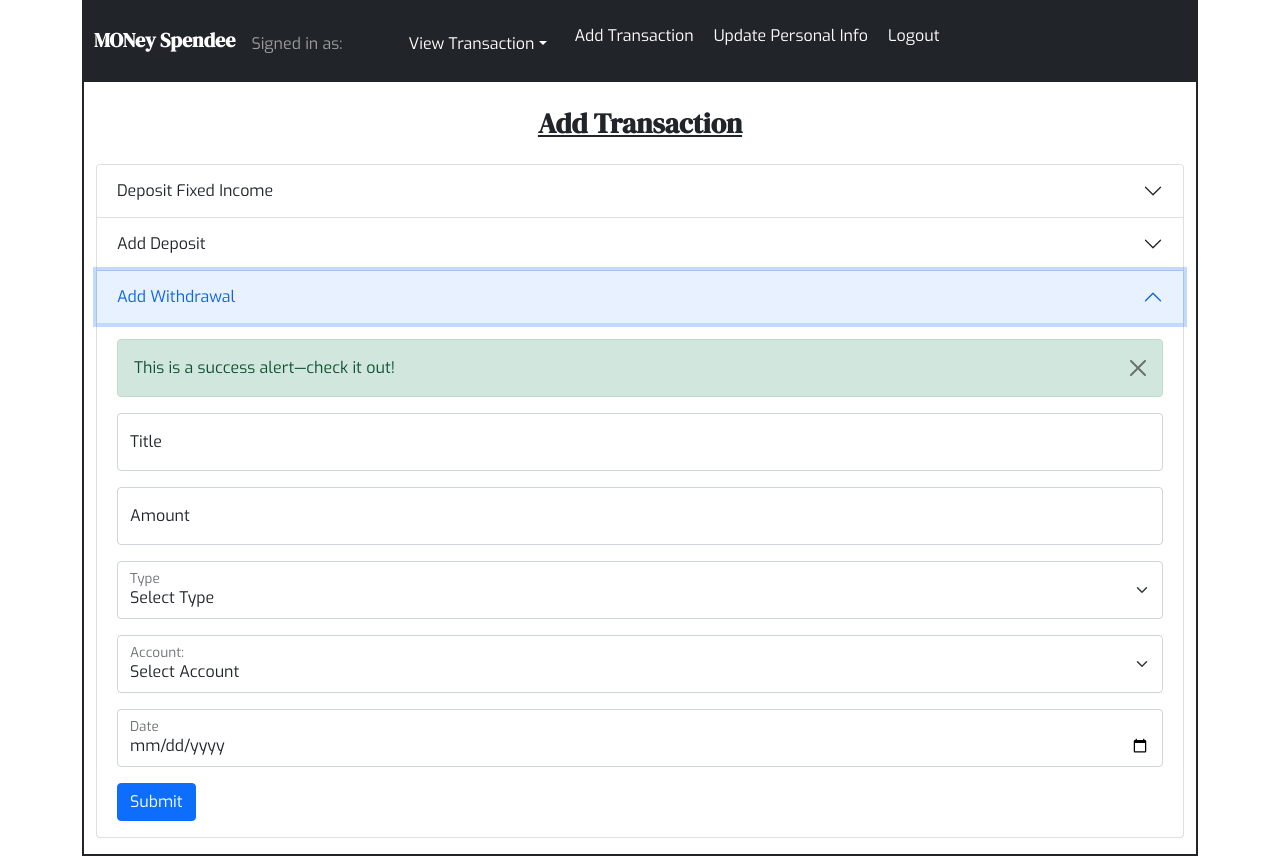
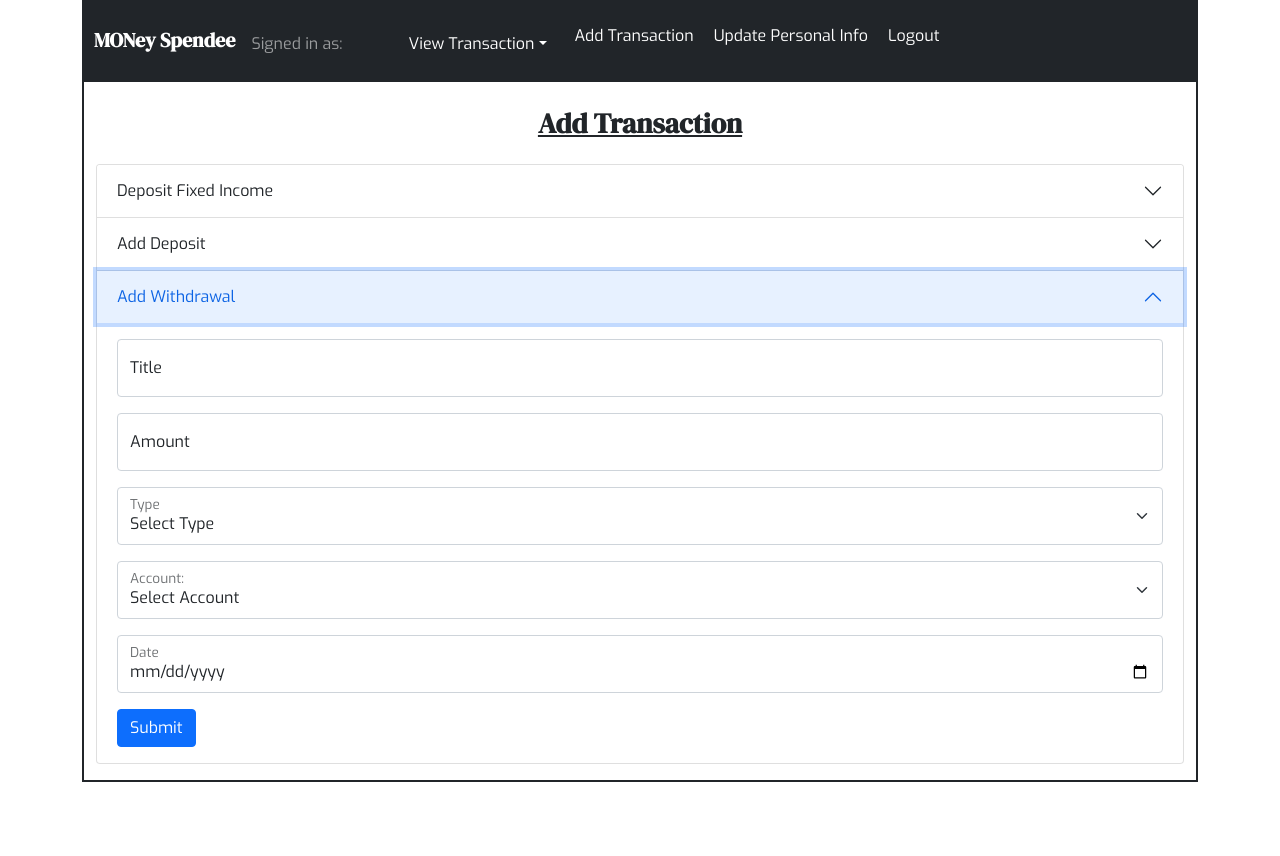
Before and after one commit to chonnikan-aue/money-spendee-client, a React (Create React App) app: page /add-transaction in a window 1280 px wide. Both pictures are taken after a click on the button "Add Withdrawal". After the commit the page ends 800 px from the top, so only its background shows below. Built offline with nearby package versions, Linux system fonts and the light colour scheme.

Commit message:
alert done

```diff
--- a/src/components/AddWithdrawTransaction/AddWithdrawTransaction.js
+++ b/src/components/AddWithdrawTransaction/AddWithdrawTransaction.js
@@ -6,14 +6,14 @@ const AddWithdrawTransaction = (props) => {
   const userId = props.userData.id
   console.log(props.userData)
   const [data, setData] = useState({
-    userId: userId,
-    alertAmount: 0,
+    userId: userId
   })
   const [formData, setFormData] = useState({
     withdrawFromId: 0,
     typeId: 0,
   });
-  const [show, setShow] = useState(true);
+  const [show, setShow] = useState(false);
+  const [alertAmount, setAlertAmount] = useState('')
 
   const handleChange = (e) => {
     let value = e.target.value;
@@ -23,10 +23,13 @@ const AddWithdrawTransaction = (props) => {
     let budgetAmount = 0
     let alertBudget
 
+    if (e.target.name === 'typeId' || e.target.name === 'withdrawFromId') {
       setFormData((prevState) => ({
         ...prevState,
-      [e.target.name]: value,
+        withdrawFromId: value,
+        typeId: value,
       }))
+    }
 
     console.log(formData)
 
@@ -38,17 +41,23 @@ const AddWithdrawTransaction = (props) => {
       console.log(`this is total ${totalAmount}`)
 
       matchWithdrawType = props.userData.WithdrawTypes.find(withdrawType => withdrawType.id == typeId);
+      console.log(matchWithdrawType)
       budgetAmount = totalAmount * (matchWithdrawType.budgetPercent / 100);
       console.log(`this is budget ${budgetAmount}`)
 
       const alertBudget = budgetAmount * (matchWithdrawType.alertPercent / 100);
       console.log(`this is alert ${alertBudget}`)
+      setAlertAmount(alertBudget)
     }
 
     if (e.target.name === 'amount') {
       value = parseInt(value, 10);
-        if (value > alertBudget) {
-
+      console.log(value)
+      console.log(alertAmount)
+      if (value > alertAmount) {
+          setShow(true)
+      } else {
+        setShow(false)
       }
     }
     setData((prevState) => ({
@@ -57,6 +66,8 @@ const AddWithdrawTransaction = (props) => {
       userId: props.userData.id,
     }));
   }
+
+
 
   const handleSubmit = e => {
     e.preventDefault();
@@ -77,9 +88,11 @@ const AddWithdrawTransaction = (props) => {
 
   return (
     <Form onSubmit={handleSubmit}>
-      <Alert variant="success" dismissible show={show} onClose={() => setShow(false)}>
-      This is a success alert—check it out!
+      {show && (
+        <Alert variant="warning" onClose={() => setShow(false)}>
+          Your transaction is over the budget limit
         </Alert>
+      )}
       <FloatingLabel label="Title" className="mb-3">
         <Form.Control
           name="name"
```
Lines whose indentation alone changed are shown as unchanged.
